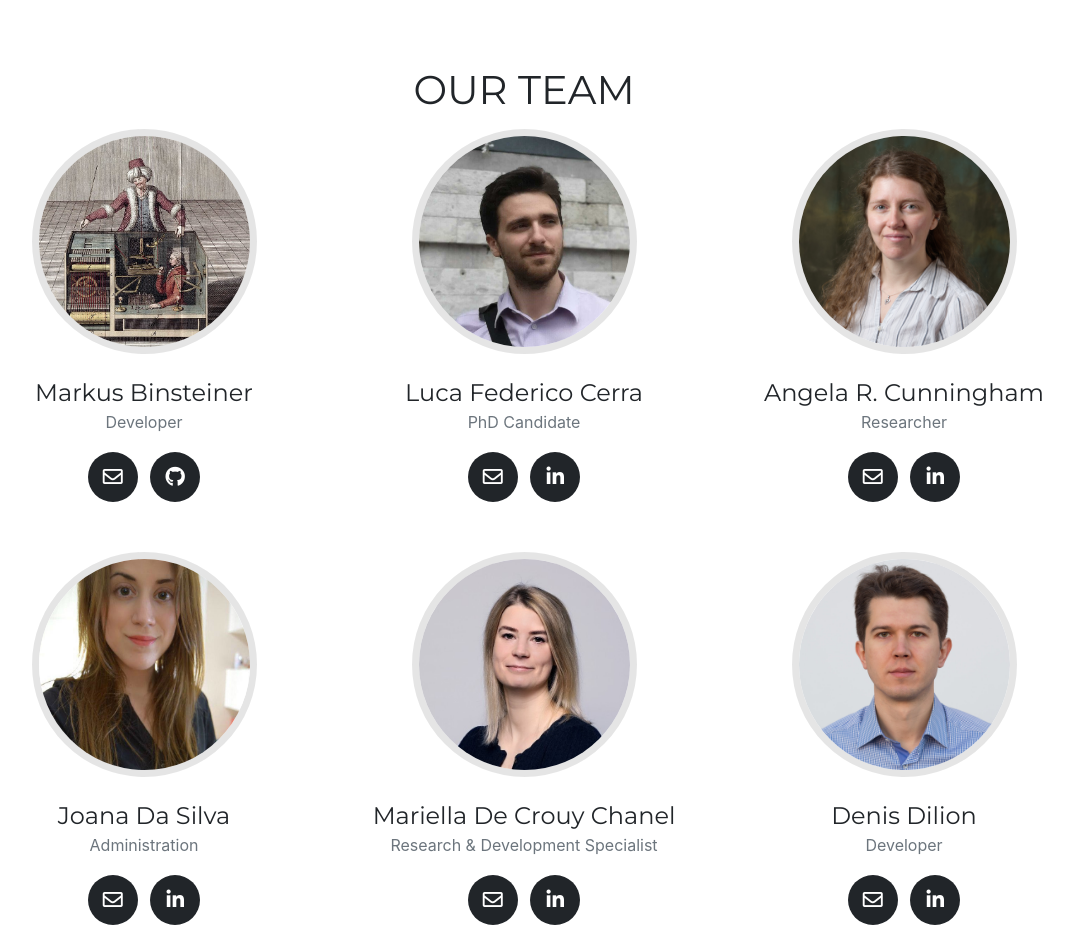
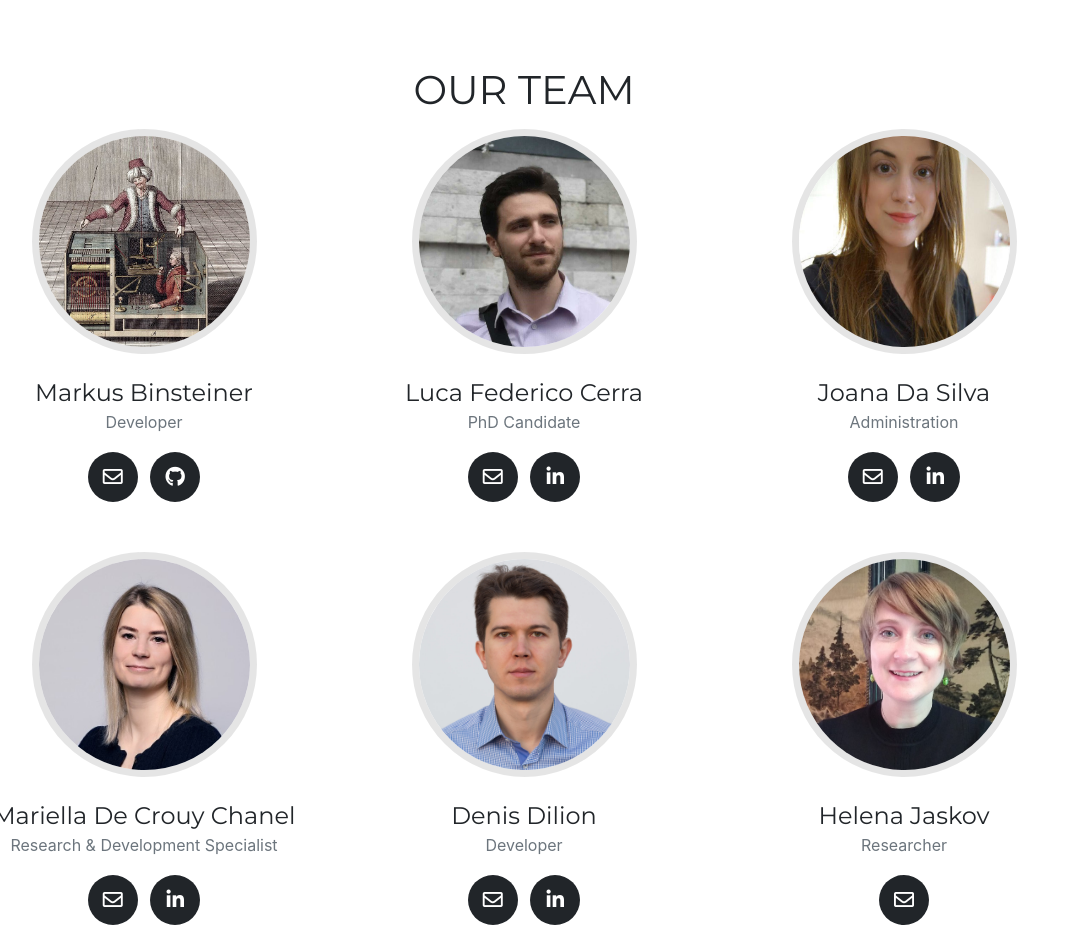
Before and after one commit to DHARPA-Project/DHARPA-Project.github.io, a website with bundled scripts: page index.html in a window 1280 px wide. Shown: the part 2700-3628 px from the top of the page, without its empty margins (116-1189 px from the left). Built offline with nearby package versions, Linux system fonts and the light colour scheme; a web font is replaced by a local one.

Commit message:
Update index.html

```diff
--- a/index.html
+++ b/index.html
@@ -280,36 +280,7 @@
           </div>
         </div>
 <!-- end team member info-->
-
-<!-- start team member info-->
-        <div class="col-sm-4">
-          <div class="team-member">
-            <img class="mx-auto rounded-circle" src="img/team/CunninghamA.jpg" alt="">
-            <h4>Angela R. Cunningham</h4>
-            <p class="text-muted">Researcher</p>
-            <ul class="list-inline social-buttons">
-              <li class="list-inline-item">
-                <a href="mailto:angela.cunningham@uni.lu" rel="noopener noreferrer" target="_blank">
-                  <i class="far fa-envelope"></i>
-                </a>
-              </li>
-              <li class="list-inline-item">
-                <a href="https://www.linkedin.com/in/angela-r-cunningham-phd" rel="noopener noreferrer" target="_blank">
-                  <i class="fab fa-linkedin-in"></i>
-                </a>
-              </li>
-            </ul>
-          </div>
-        </div>
-<!-- end team member info-->
-       </div>
-<!-- end row of team members-->
-
-<!-- new row 2nd row of team members-->
-
- <div class="row">
-
-<!-- start team member info-->
+ <!-- start team member info-->
         <div class="col-sm-4">
           <div class="team-member">
             <img class="mx-auto rounded-circle" src="img/team/joana1.jpg" alt="">
@@ -331,6 +302,12 @@
         </div>
 
 <!-- end team member info-->
+       </div>
+<!-- end row of team members-->
+
+<!-- new row 2nd row of team members-->
+
+ <div class="row">
 
 <!-- start team member info-->
         <div class="col-sm-4">
@@ -376,11 +353,6 @@
           </div>
         </div>
 <!-- end team member info-->
-<!-- end row -->
-      </div>
-
-<!-- start next row -->
-      <div class="row">
 <!-- start team member info-->
         <div class="col-sm-4">
           <div class="team-member">
@@ -397,6 +369,14 @@
           </div>
         </div>
 <!-- end team member info-->
+
+
+<!-- end row -->
+      </div>
+
+<!-- start next row -->
+      <div class="row">
+
 
 <!-- start team member info-->
          <div class="col-sm-4">
@@ -436,13 +416,8 @@
           </div>
         </div>
 <!-- end team member info-->
-    <!-- end row -->
-      </div>
 
-    <!-- start new row -->
-      <div class="row">
 <!-- start team member info-->
-
         <div class="col-sm-4">
           <div class="team-member">
             <img class="mx-auto rounded-circle" src="img/team/takats.jpg" alt="">
@@ -462,8 +437,13 @@
             </ul>
           </div>
         </div>
+<!-- end team member info-->
+    <!-- end row -->
+      </div>
 
-<!-- end team member info-->
+    <!-- start new row -->
+      <div class="row">
+
 
 <!-- start team member info-->
         <div class="col-sm-4">
```
